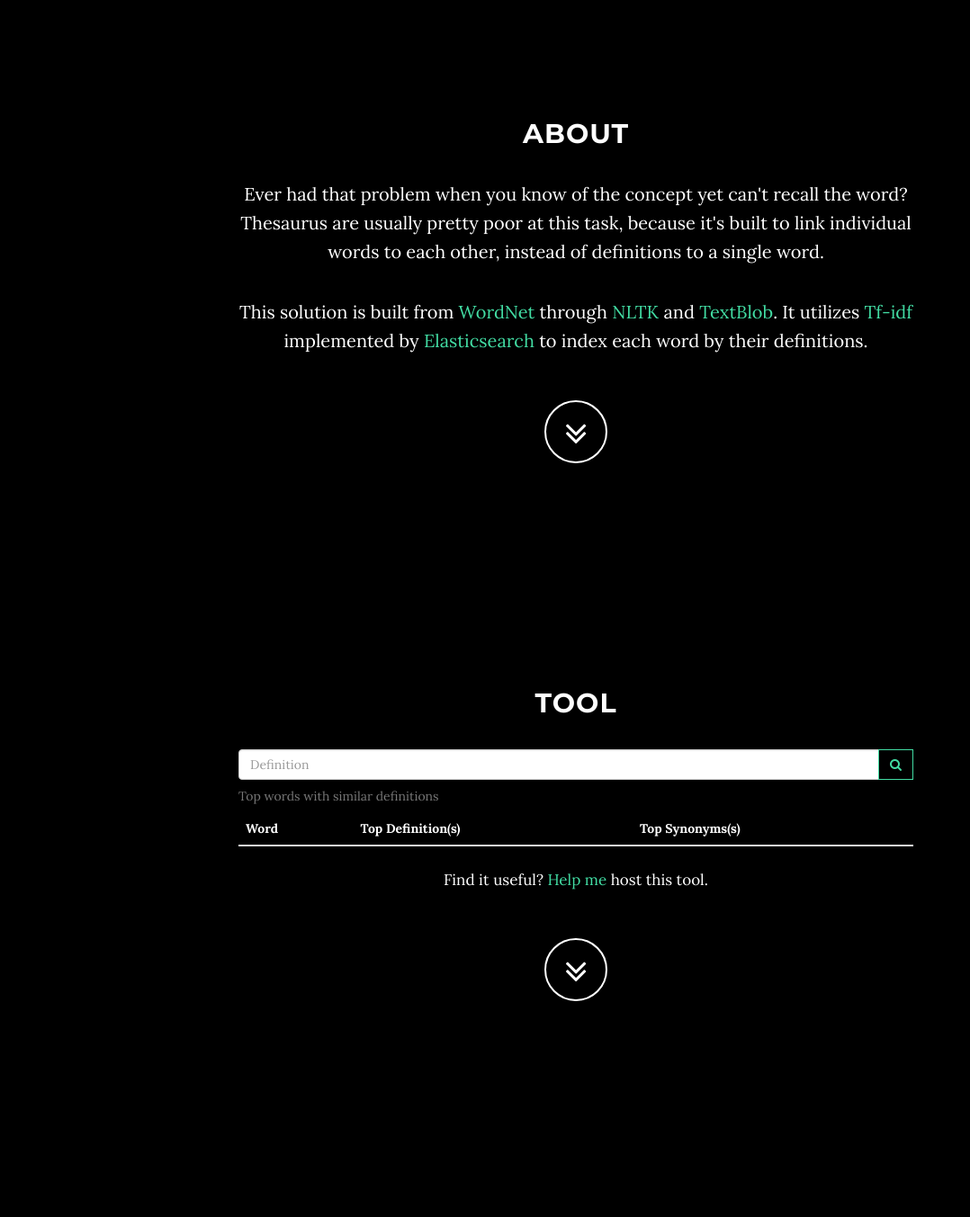
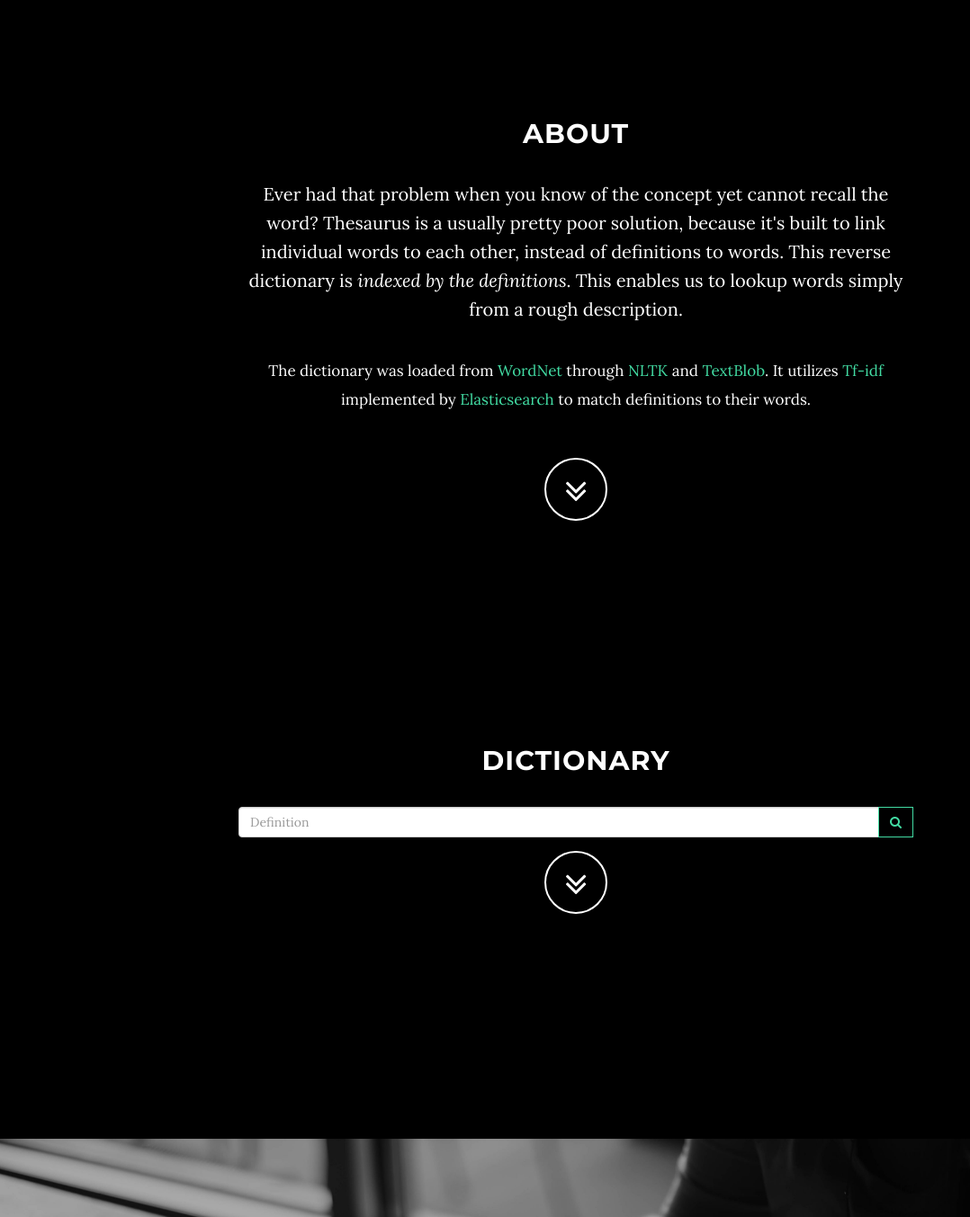
Before and after one commit to whosken/reversedict, a Flask app: page / in a window 1280 px wide. Shown: the part 918-2271 px from the top of the page at 90% size, without its empty margins (0-1078 px from the left). Run offline with Flask 2, Linux system fonts and the light colour scheme; lists and menus that the app fills with data are empty; some libraries are stand-ins or nearby versions.

Commit message:
clean up the tool/dict display

```diff
--- a/templates/index.html
+++ b/templates/index.html
@@ -56,7 +56,7 @@
                         <a class="page-scroll" href="#about">About</a>
                     </li>
                     <li>
-                        <a class="page-scroll" href="#tool">Tool</a>
+                        <a class="page-scroll" href="#dictionary">Dictionary</a>
                     </li>
                     <li>
                         <a class="page-scroll" href="#download">Download</a>
@@ -101,20 +101,20 @@
         <div class="row">
             <div class="col-lg-8 col-lg-offset-2">
                 <h2>About</h2>
-                <p>Ever had that problem when you know of the concept yet can't recall the word? Thesaurus are usually pretty poor at this task, because it's built to link individual words to each other, instead of definitions to a single word.</p>
-                <p>This solution is built from <a href="https://wordnet.princeton.edu/" target="_blank">WordNet</a> through <a href="http://www.nltk.org" target="_blank">NLTK</a> and <a href="http://textblob.readthedocs.org/en/dev/" target="_blank">TextBlob</a>. It utilizes <a href="https://en.wikipedia.org/wiki/Tf%E2%80%93idf" target="_blank">Tf-idf</a> implemented by <a href="https://www.elastic.co/" target="_blank">Elasticsearch</a> to index each word by their definitions.</p>
-                <a href="#tool" class="btn btn-circle page-scroll">
+                <p>Ever had that problem when you know of the concept yet cannot recall the word? Thesaurus is a usually pretty poor solution, because it's built to link individual words to each other, instead of definitions to words. This reverse dictionary is <em>indexed by the definitions</em>. This enables us to lookup words simply from a rough description.</p>
+                <p><small>The dictionary was loaded from <a href="https://wordnet.princeton.edu/" target="_blank">WordNet</a> through <a href="http://www.nltk.org" target="_blank">NLTK</a> and <a href="http://textblob.readthedocs.org/en/dev/" target="_blank">TextBlob</a>. It utilizes <a href="https://en.wikipedia.org/wiki/Tf%E2%80%93idf" target="_blank">Tf-idf</a> implemented by <a href="https://www.elastic.co/" target="_blank">Elasticsearch</a> to match definitions to their words.</small></p>
+                <a href="#dictionary" class="btn btn-circle page-scroll">
                     <i class="fa fa-angle-double-down animated"></i>
                 </a>
             </div>
         </div>
     </section>
 
-    <!-- Tool Section -->
-    <section id="tool" class="container content-section text-center">
+    <!-- Dictionary Section -->
+    <section id="dictionary" class="container content-section text-center">
         <div class="row">
             <div class="col-lg-8 col-lg-offset-2">
-                <h2>Tool</h2>
+                <h2>Dictionary</h2>
                 <div class="input-group">
                     <input id="searchTwo" type="text" class="form-control" placeholder="Definition">
                     <span class="input-group-btn">
@@ -123,8 +123,7 @@
                         </button>
                     </span>
                 </div>
-                <table class="table text-left" id="resultsTable">
-                    <caption>Top words with similar definitions</caption>
+                <table class="table text-left hidden" id="resultsTable">
                     <thead>
                         <tr>
                             <th>Word</th>
@@ -135,7 +134,6 @@
                     <tbody id="resultsBody">
                     </tbody>
                 </table>
-                <p><small>Find it useful? <a href="https://donorbox.org/reversedict" target="_blank">Help me</a> host this tool.</small></p>
                 <a href="#download" class="btn btn-circle page-scroll">
                     <i class="fa fa-angle-double-down animated"></i>
                 </a>
@@ -215,6 +213,7 @@
 
     <script type="text/javascript" src="js/reversedict.js"></script>
     <script type="text/javascript">
+        var $resultsTable = $('#resultsTable');
         var $resultsBody = $('#resultsBody');
         var $searchOne = $('#searchOne');
         var $searchTwo = $('#searchTwo');
@@ -226,9 +225,12 @@
             }, 1500);
         };
         var displayResults = function(data){
+            $resultsTable.removeClass('hidden');
             $resultsBody.empty();
             console.log(data);
             var resultRows = $.map(data, createResultRow);
+            resultRows.splice(Math.min(5, resultRows.length),
+                              0,createDonateRow());
             $resultsBody.html(resultRows.join(''));
             scrollToResultsBody();
             resetSearchButtons();
@@ -238,6 +240,9 @@
                 result.term+'</a></th><td>'+
                 result.definitions.slice(0,5).join('<br/>')+'</td><td>'+
                 result.synonyms.slice(0,10).join(', ')+'</td></tr>';
+        };
+        var createDonateRow = function(){
+            return '<tr><td colspan="3" class="text-center"><em>Was it useful? <a href="https://donorbox.org/reversedict" target="_blank">Help me</a> host this tool.</em></td></tr>';
         };
         var resetSearchButtons = function(){
             $searchButtons.html('<i class="fa fa-search animated"></i>');
```
